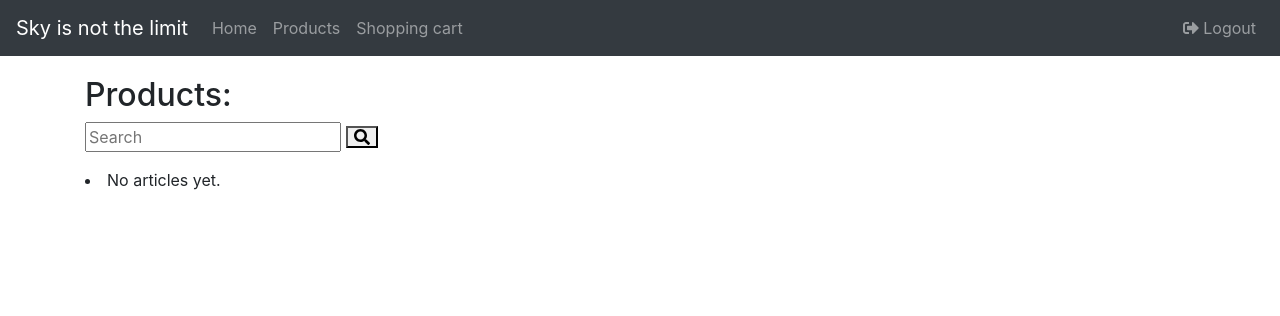
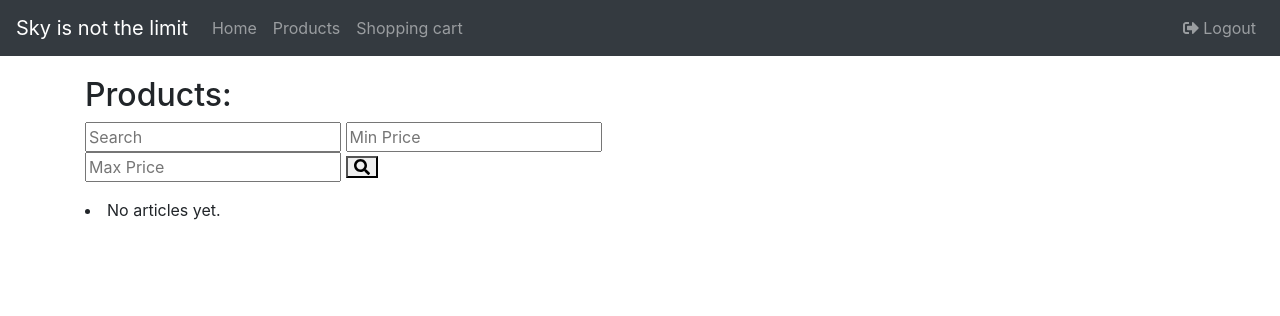
Before and after one commit to emorthen/AdvancedSoftwareDevelopment, a Django app: page /product/ in a window 1280 px wide. Shown: the top 316 px of the page. Run offline with Django 3.2, Linux system fonts and the light colour scheme; the visitor is signed in with stand-in values (Sample User, id 1); data that the repository does not hold is empty; parts of the project's set-up code (start-up, migrations or seed data) failed here and were passed over; some libraries are stand-ins or nearby versions.

Commit message:
add min and max price filter

```diff
--- a/AdvancedSoftwareDevelopment/templates/product-list.html
+++ b/AdvancedSoftwareDevelopment/templates/product-list.html
@@ -2,8 +2,9 @@
 {% block content %}
     <h2>Products:</h2>
     <form method="get" action="{% url 'product_search_list_view' %}" accept-charset="utf-8">
-      <!-- <input class="searchfield" id="priceSearchbox" name="q" type="number" placeholder="Price">-->
       <input class="searchfield" id="searchbox" name="q" type="text" placeholder="Search">
+      <input class="searchfield" id="minPrice" name="minprice" type="number" placeholder="Min Price">
+      <input class="searchfield" id="maxPrice" name="maxprice" type="number" placeholder="Max Price">
       <button class="searchbutton" type="submit">
         <i class="fa fa-search"></i>
       </button>
--- a/webshop/views.py
+++ b/webshop/views.py
@@ -81,10 +81,11 @@ class ProductSearchListView(ProductListView):
 
     def get_queryset(self):
         result = super(ProductSearchListView, self).get_queryset()
-
-        query = self.request.GET.get('q')
-        if query:
-            query_list = query.split()
+        queryText = self.request.GET.get('q')
+        queryMinPrice = self.request.GET.get('minprice')
+        queryMaxPrice = self.request.GET.get('maxprice')
+        if queryText:
+            query_list = queryText.split()
             result = result.filter(
                 reduce(operator.and_,
                        (Q(brand__icontains=q) for q in query_list)) |
@@ -93,9 +94,12 @@ class ProductSearchListView(ProductListView):
                 reduce(operator.and_,
                        (Q(name__icontains=q) for q in query_list)) |
                 reduce(operator.and_,
-                       (Q(country__icontains=q) for q in query_list)) |
-                reduce(operator.and_,
-                       (Q(price__icontains=q) for q in query_list))
+                       (Q(country__icontains=q) for q in query_list))
                  )
+        if queryMinPrice:
+            result.filter(Q(price__gte=queryMinPrice))
+
+        if queryMaxPrice:
+            result.filter(Q(price__lte=queryMaxPrice))
 
         return result
```
